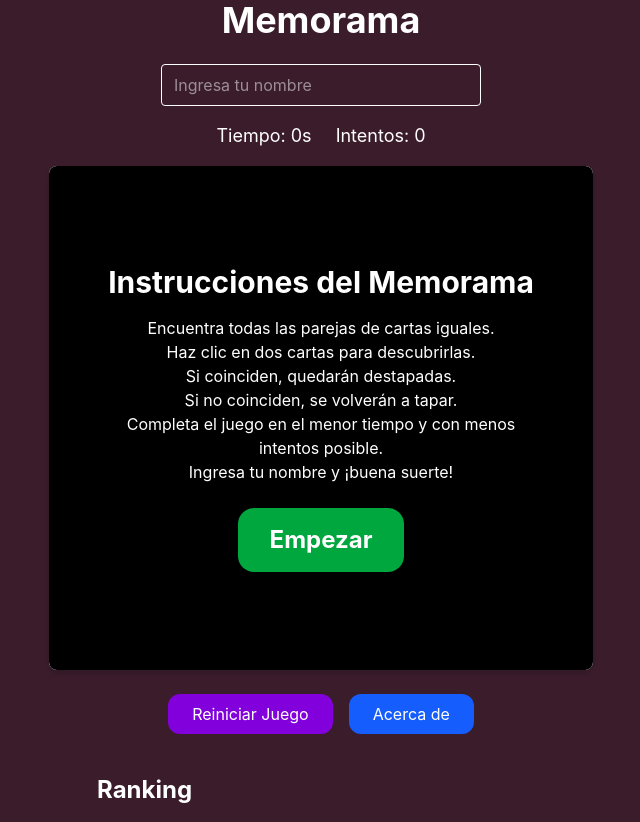
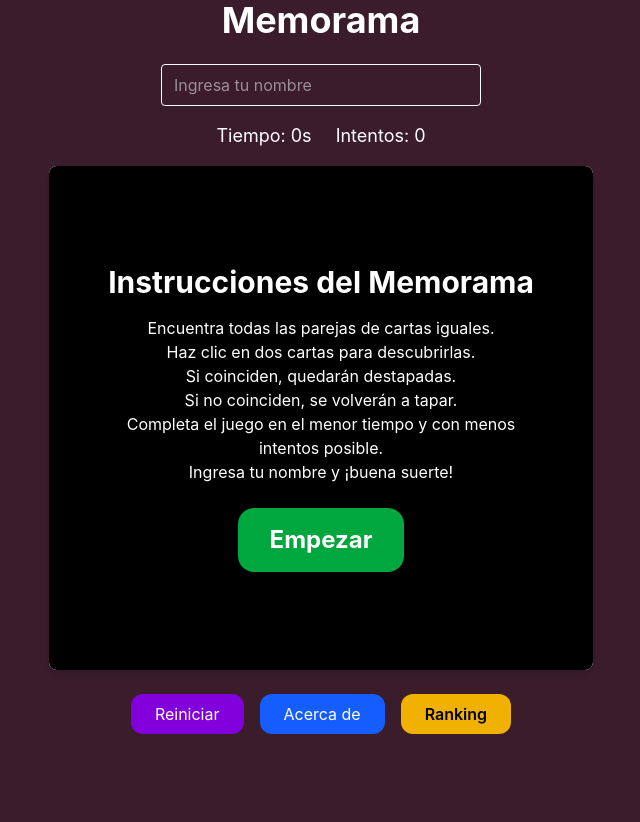
Before and after one commit to dantersan/MemoGameApp, a Next.js app: page / in a window 1280 px wide. Shown: the whole page, without its empty margins (319-959 px from the left). After the commit the page ends 800 px from the top, so only its background shows below. Built offline with nearby package versions, Linux system fonts and the light colour scheme.

Commit message:
vas gama

```diff
--- a/src/app/page.tsx
+++ b/src/app/page.tsx
@@ -47,6 +47,7 @@ export default function MemoramaGame() {
   const [musicStarted, setMusicStarted] = useState(false);
   const [gameStarted, setGameStarted] = useState(false);
   const [playerName, setPlayerName] = useState("");
+  const [showRanking, setShowRanking] = useState(false);
 
   useEffect(() => {
     generateCards();
@@ -101,7 +102,6 @@ export default function MemoramaGame() {
     setGameOver(false);
     setDisabled(false);
 
-    // Pausar y resetear música al reiniciar
     if (victoria && !victoria.paused) {
       victoria.pause();
       victoria.currentTime = 0;
@@ -112,7 +112,7 @@ export default function MemoramaGame() {
       setMusicStarted(false);
     }
 
-    setGameStarted(false); // Mostrar overlay
+    setGameStarted(false);
   };
 
   const handleCardClick = (card: CardType) => {
@@ -181,18 +181,17 @@ export default function MemoramaGame() {
           value={playerName}
           onChange={(e) => setPlayerName(e.target.value)}
           className="border rounded px-3 py-2 w-full max-w-xs mx-auto"
-          disabled={!gameStarted}
         />
       </div>
 
-      <div className="mb-4 text-lg flex justify-center gap-6">
+      {/* Barra superior solo con tiempo e intentos */}
+      <div className="mb-4 flex justify-center items-center gap-6 text-lg">
         <div>Tiempo: {timer}s</div>
         <div>Intentos: {attempts}</div>
       </div>
 
-      {/* Contenedor relativo que envuelve cartas + overlay */}
+      {/* Contenedor cartas */}
       <div className="relative">
-        {/* Cartas */}
         <div className="grid grid-cols-4 gap-4 rounded-lg overflow-hidden shadow-md bg-white">
           {cards.map((card) => (
             <div
@@ -203,11 +202,7 @@ export default function MemoramaGame() {
               }`}
             >
               <img
-                src={
-                  card.flipped || card.matched
-                    ? `/images/${card.img}`
-                    : "/images/t800.png"
-                }
+                src={card.flipped || card.matched ? `/images/${card.img}` : "/images/t800.png"}
                 alt="card"
                 className="w-full h-28 object-cover"
                 draggable={false}
@@ -216,7 +211,6 @@ export default function MemoramaGame() {
           ))}
         </div>
 
-        {/* Overlay solo sobre las cartas */}
         {!gameStarted && (
           <div className="absolute inset-0 bg-black z-20 flex flex-col items-center justify-center p-8 rounded-lg text-white text-center">
             <h2 className="text-3xl font-bold mb-4">Instrucciones del Memorama</h2>
@@ -249,12 +243,13 @@ export default function MemoramaGame() {
         </div>
       )}
 
+      {/* Botones debajo de las cartas */}
       <div className="flex justify-center mt-6 gap-4">
         <button
           onClick={generateCards}
           className="bg-purple-700 hover:bg-purple-800 text-white px-6 py-2 rounded-xl"
         >
-          Reiniciar Juego
+          Reiniciar
         </button>
 
         <a
@@ -263,26 +258,40 @@ export default function MemoramaGame() {
         >
           Acerca de
         </a>
+
+        <button
+          onClick={() => setShowRanking(true)}
+          className="bg-yellow-500 hover:bg-yellow-600 text-black font-semibold px-6 py-2 rounded-xl"
+        >
+          Ranking
+        </button>
       </div>
 
-      <div className="mt-10 max-w-md mx-auto text-left">
-        <h2 className="text-2xl font-bold mb-4">Ranking</h2>
+      {/* Modal Ranking */}
+      {showRanking && (
+        <div className="fixed inset-0 bg-black bg-opacity-60 flex items-center justify-center z-50">
+          <div className="bg-white text-black p-6 rounded-lg shadow-lg w-80 relative max-h-[70vh] overflow-y-auto">
+            <h2 className="text-2xl font-bold mb-4 text-center">Ranking</h2>
             <ol className="space-y-2">
               {ranking.map((score, idx) => (
                 <li
                   key={idx}
-              className="bg-white p-3 rounded shadow flex justify-between text-sm text-gray-700"
+                  className="bg-gray-100 p-2 rounded flex justify-between text-sm"
                 >
-              <span>
-                #{idx + 1} {score.name}
-              </span>
-              <span>
-                {score.time}s | {score.attempts} intentos
-              </span>
+                  <span>#{idx + 1} {score.name}</span>
+                  <span>{score.time}s | {score.attempts} intentos</span>
                 </li>
               ))}
             </ol>
+            <button
+              onClick={() => setShowRanking(false)}
+              className="absolute top-2 right-2 text-gray-600 hover:text-black font-bold text-xl"
+            >
+              ✕
+            </button>
           </div>
+        </div>
+      )}
     </div>
   );
 }
```
Also changed, not shown: 1 other file (tests, documents, lock files or other folders). Lines whose indentation alone changed are shown as unchanged.
